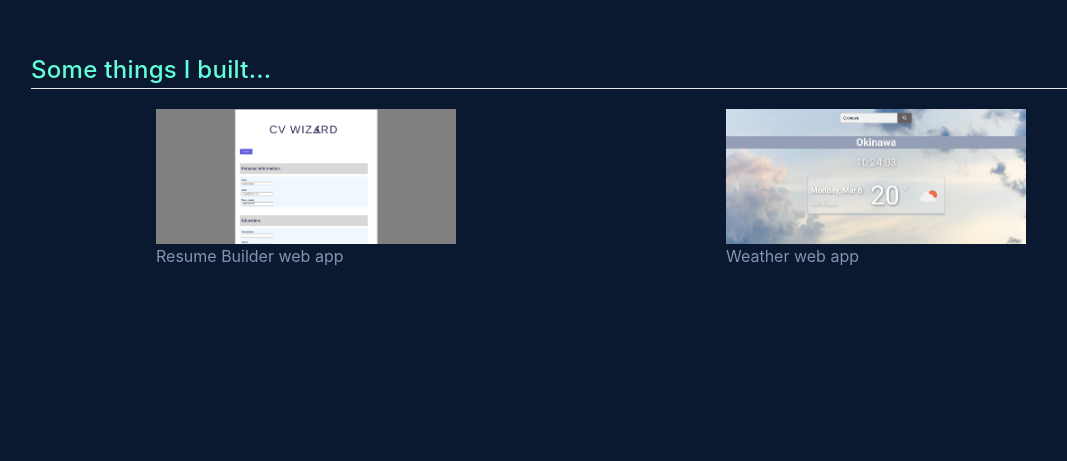
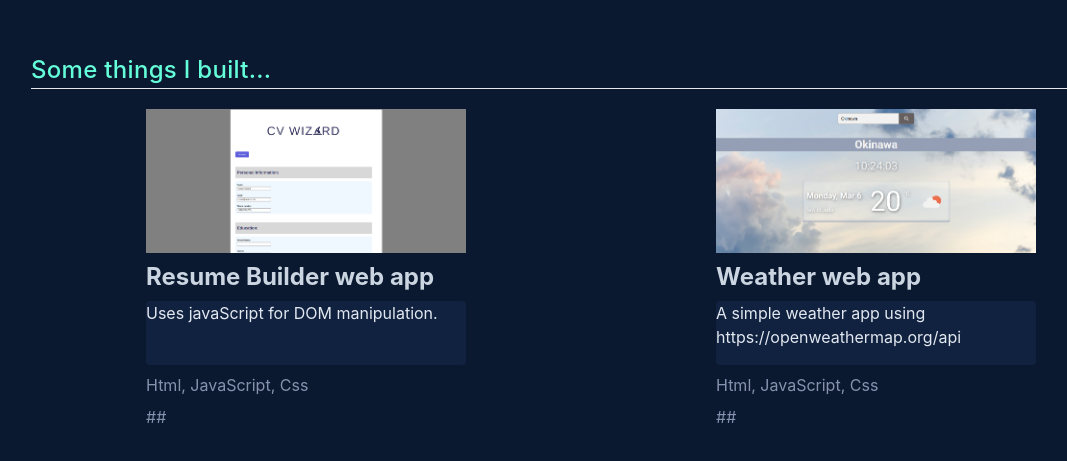
Before and after one commit to Conor-Dunne/portfolio, a React (Vite) app: page / in a window 1280 px wide. Shown: the part 852-1313 px from the top of the page, without its empty margins (49-1116 px from the left). Before the commit the page ends 1156 px from the top, so only its background shows below. Built offline with nearby package versions, Linux system fonts and the light colour scheme.

Commit message:
Refactor project cards

```diff
--- /dev/null
+++ b/src/components/ProjectCard.jsx
@@ -0,0 +1,24 @@
+
+
+function ProjectCard({project}) {
+    const {name, tools, description,image, live, code } = project;
+    return (
+        <div className="flex flex-col gap-2 max-w-xs">
+            <img src={image} />
+            <div>
+                <h2 className="text-2xl text-slate-300 font-bold">{name}</h2>
+            </div>
+            <div className="h-16 text-slate-200 bg-secondaryColor rounded">
+                {description}
+            </div>
+            <div>
+                {tools}
+            </div>
+            <div>
+                ##
+            </div>
+        </div>
+    )
+  }
+
+  export default ProjectCard
--- a/src/components/Projects.jsx
+++ b/src/components/Projects.jsx
@@ -1,5 +1,6 @@
 import React from 'react'
 import projects from '../projectsData'
+import ProjectCard from './ProjectCard'
 
 function Projects() {
   return (
@@ -9,12 +10,7 @@ function Projects() {
       <hr/>
       </div>
      <div className='flex flex-wrap place-content-around gap-5'>
-     {projects.map( (project) => (
-
-        <div>
-            <img src={project.image} width="300px"/>
-            {project.name}
-        </div>))}
+     {projects.map( (project) => <ProjectCard project={project} /> )}
      </div>
      </div>
   )
--- a/tailwind.config.cjs
+++ b/tailwind.config.cjs
@@ -9,7 +9,7 @@ module.exports = {
     extend: {
       backgroundColor: {
         mainColor: '#0a192f',
-        secondaryColor: '#F0F0F0',
+        secondaryColor: '#112240',
         blackOverlay: 'rgba(0, 0 ,0 ,0.7)',
 
       },
```
